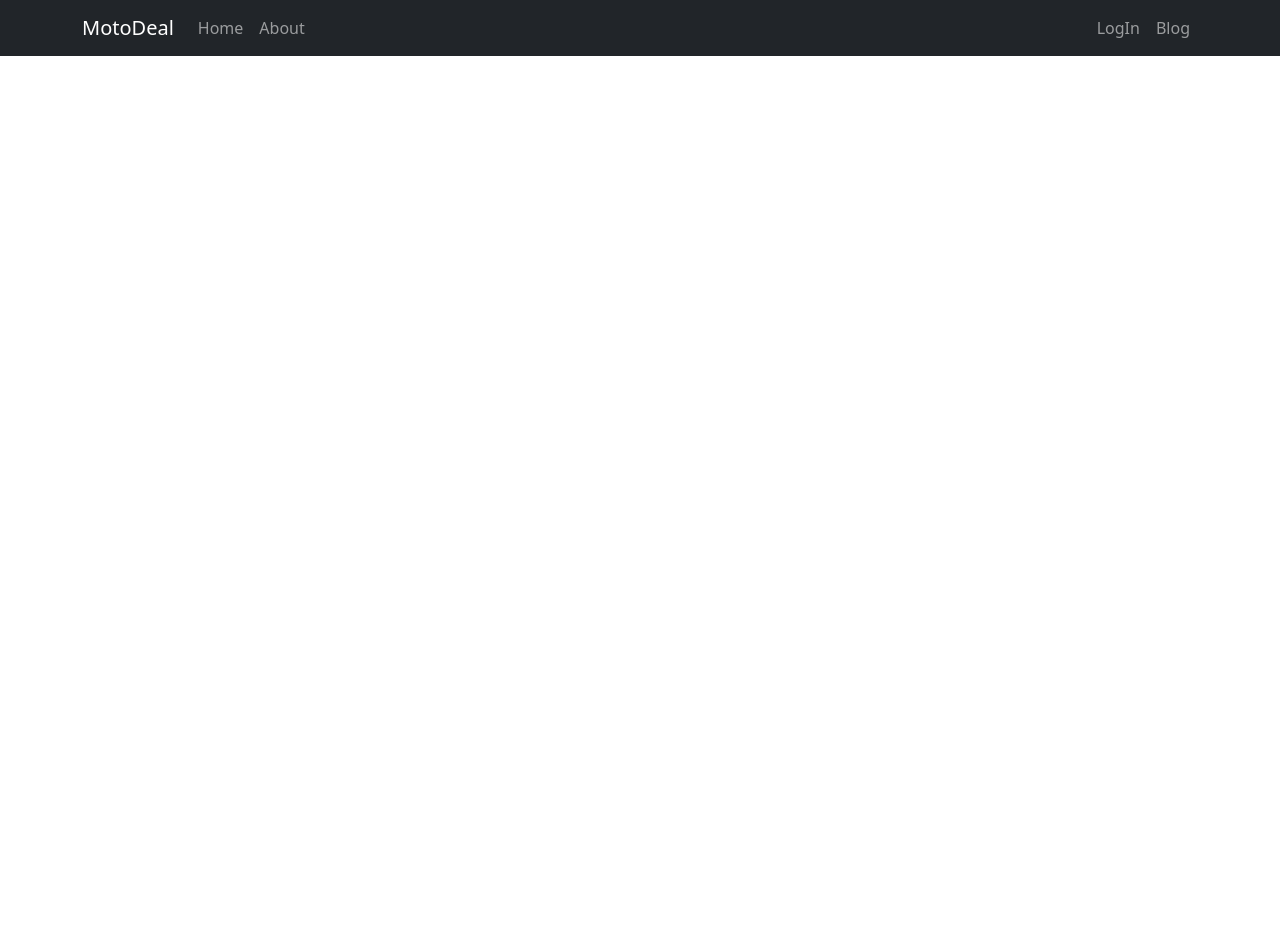
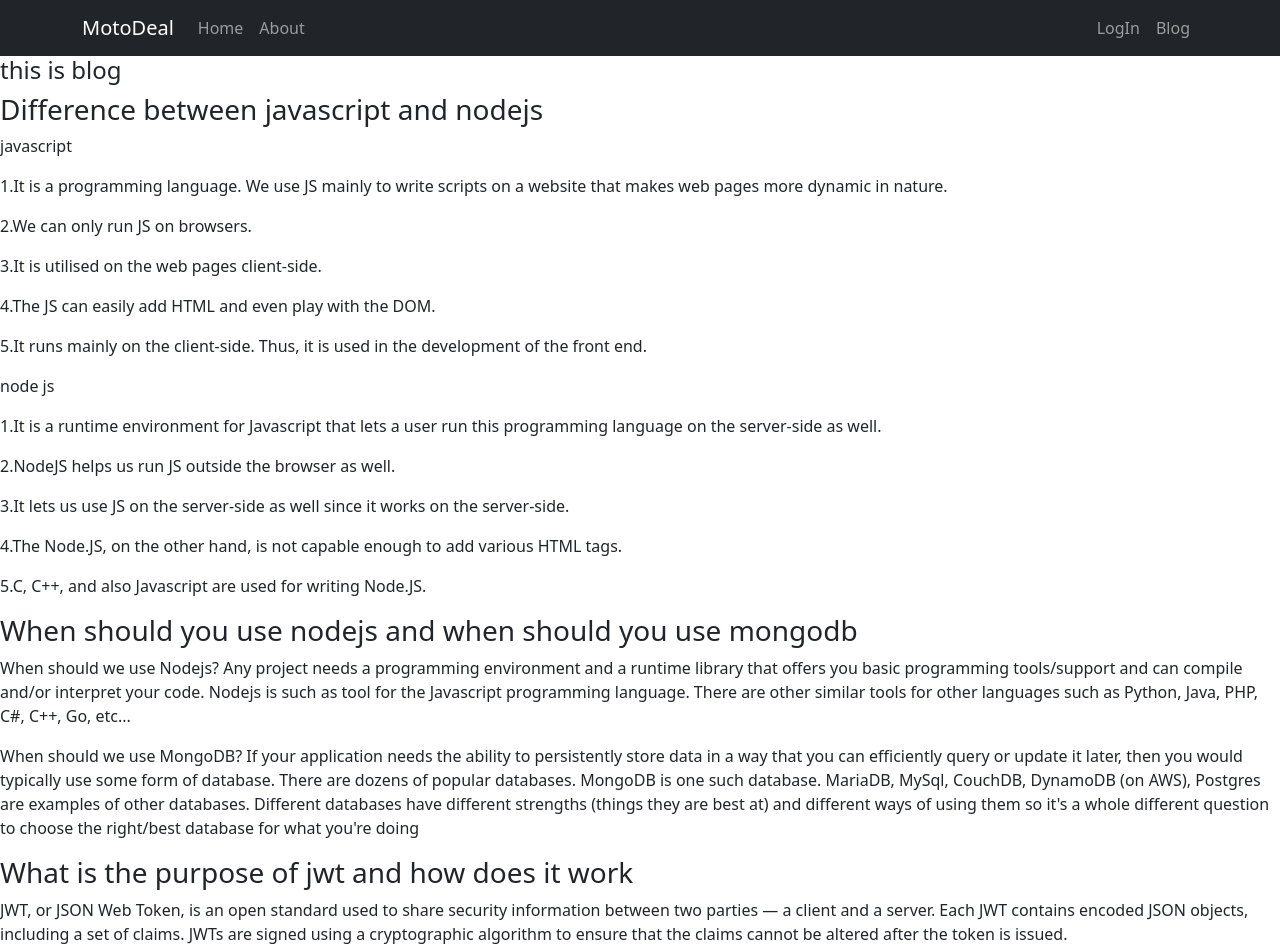
Before and after one commit to asifminhaz/warehouse-management-website, a React (Create React App) app: page /blog in a window 1280 px wide. Shown: the top 952 px of the page. Before the commit the page ends 800 px from the top, so only its background shows below. Built offline with nearby package versions, Linux system fonts and the light colour scheme; no server answers.

Commit message:
added inventory detail

```diff
--- a/package.json
+++ b/package.json
@@ -6,6 +6,7 @@
     "@testing-library/jest-dom": "^5.16.4",
     "@testing-library/react": "^13.1.1",
     "@testing-library/user-event": "^13.5.0",
+    "axios": "^0.27.2",
     "bootstrap": "^5.1.3",
     "firebase": "^9.7.0",
     "react": "^18.1.0",
@@ -14,6 +15,7 @@
     "react-firebase-hooks": "^5.0.3",
     "react-router-dom": "^6.3.0",
     "react-scripts": "5.0.1",
+    "react-toastify": "^9.0.1",
     "web-vitals": "^2.1.4"
   },
   "scripts": {
--- a/src/App.js
+++ b/src/App.js
@@ -10,6 +10,8 @@ import NotFound from './Component/NotFound/NotFound'
 import Register from './Component/Register/Register';
 import InventoryDetail from './Component/InventoryDetail/InventoryDetail';
 import RequireAuth from './Component/RequireAuth/RequireAuth';
+import { toast, ToastContainer } from 'react-toastify';
+import 'react-toastify/dist/ReactToastify.css';
 
 
 
@@ -31,6 +33,7 @@ function App() {
         }></Route>
         <Route path="*" element={<NotFound></NotFound>}></Route>
       </Routes>
+      <ToastContainer></ToastContainer>
 
     </div>
   );
--- a/src/Component/Blog/Blog.js
+++ b/src/Component/Blog/Blog.js
@@ -3,8 +3,32 @@ import React from 'react';
 const Blog = () => {
           return (
                     <div>
+                    <h4>this is blog </h4>
+                    <h3>Difference between javascript and nodejs</h3>
+                    <p>javascript</p>
+                    <p>1.It is a programming language. We use JS mainly to write scripts on a website that makes web pages more dynamic in nature.</p>
+                    <p>2.We can only run JS on browsers.</p>
+                    <p>3.It is utilised on the web pages client-side.</p>
+                    <p>4.The JS can easily add HTML and even play with the DOM.</p>
+                    <p>5.It runs mainly on the client-side. Thus, it is used in the development of the front end.</p>
+                    <p>node js</p>
+                    <p>1.It is a runtime environment for Javascript that lets a user run this programming language on the server-side as well.</p>
+                    <p>2.NodeJS helps us run JS outside the browser as well.</p>
+                    <p>3.It lets us use JS on the server-side as well since it works on the server-side.</p>
+                    <p>4.The Node.JS, on the other hand, is not capable enough to add various HTML tags.</p>
+                    <p>5.C, C++, and also Javascript are used for writing Node.JS.</p>
 
-                    </div>
+                    <h3> When should you use nodejs and when should you use mongodb</h3>
+                    <p>When should we use Nodejs?
+
+Any project needs a programming environment and a runtime library that offers you basic programming tools/support and can compile and/or interpret your code. Nodejs is such as tool for the Javascript programming language. There are other similar tools for other languages such as Python, Java, PHP, C#, C++, Go, etc...</p>
+<p>When should we use MongoDB?
+
+If your application needs the ability to persistently store data in a way that you can efficiently query or update it later, then you would typically use some form of database. There are dozens of popular databases. MongoDB is one such database. MariaDB, MySql, CouchDB, DynamoDB (on AWS), Postgres are examples of other databases. Different databases have different strengths (things they are best at) and different ways of using them so it's a whole different question to choose the right/best database for what you're doing</p>
+<h3>What is the purpose of jwt and how does it work</h3>
+<p>JWT, or JSON Web Token, is an open standard used to share security information between two parties — a client and a server. Each JWT contains encoded JSON objects, including a set of claims. JWTs are signed using a cryptographic algorithm to ensure that the claims cannot be altered after the token is issued.</p>
+
+          </div>
           );
 };
 
--- a/src/Component/Hooks/useInventories.js
+++ b/src/Component/Hooks/useInventories.js
@@ -4,7 +4,7 @@ const useInventories = () => {
           const [cars, setCars] = useState([])
 
           useEffect(() => {
-                    fetch('data.json')
+                    fetch('http://localhost:5000/inventories')
                     .then(res => res.json())
                     .then(data => setCars(data))
 
--- a/src/Component/Inventory/Inventory.js
+++ b/src/Component/Inventory/Inventory.js
@@ -21,7 +21,7 @@ const Inventory = () => {
                               <div className="cars-container">
                               {
                                         cars.slice(0, 6).map(car => <SingleInventory
-                                        key= {car.id}
+                                        key= {car._id}
                                         car={car}
                                         ></SingleInventory>)
                               }
--- a/src/Component/Inventory/SingleInventory/SingleInventory.js
+++ b/src/Component/Inventory/SingleInventory/SingleInventory.js
@@ -2,10 +2,11 @@ import React from 'react';
 import { Link, useNavigate } from 'react-router-dom';
 
 const SingleInventory = ({car}) => {
-          const {id, image, price, name, discription, quantity, supplier} = car
+          const {_id, image, price, name, discription, qauantity, supplier} = car
           const navigate = useNavigate()
           const navigateToInventoryDetail = id => {
                     navigate(`/inventory/${id}`);
+                    console.log(id)
           }
           return (
                     <div>
@@ -13,9 +14,9 @@ const SingleInventory = ({car}) => {
                              <h3>{name}</h3>
                              <h5>{price}</h5>
                              <p>{discription}</p>
-                             <p>Quantity:{quantity}</p>
+                             <p>Quantity:{qauantity}</p>
                              <p>Supplier:{supplier}</p>
-                             <button onClick={() => navigateToInventoryDetail(id)} className='btn btn-success'>Update</button>
+                             <button onClick={() => navigateToInventoryDetail(_id)} className='btn btn-success'>Update</button>
                     </div>
           );
 };
--- a/src/Component/InventoryDetail/InventoryDetail.js
+++ b/src/Component/InventoryDetail/InventoryDetail.js
@@ -1,12 +1,101 @@
 import React from 'react';
+import { useEffect } from 'react';
+import { useRef } from 'react';
+import { useState } from 'react';
 import { useParams } from 'react-router-dom';
-
+import { toast, ToastContainer } from 'react-toastify';
 const InventoryDetail = () => {
           const {inventoryId} = useParams()
+          const [inventory, setInventory] = useState({});
+          const quantityRef = useRef(0)
+          const {_id, name, price, discription, image, qauantity} = inventory
+          useEffect(() => {
+            const url = `http://localhost:5000/inventories/${inventoryId}`
+            fetch(url)
+            .then(res => res.json())
+            .then(data => setInventory(data))
+  },[])
+
+const deliveryProduct = (id) => {
+    const newQuantity = qauantity - 1
+    console.log(newQuantity)
+
+    if (newQuantity > -1) {
+          fetch(`http://localhost:5000/inventories/${inventoryId}`, {
+                method: 'PUT',
+                body: JSON.stringify({
+                      newQuantity
+                }),
+                headers: {
+                      'Content-type': 'application/json; charset=UTF-8',
+                },
+          })
+                .then((response) => response.json())
+                .then((json) => {
+                      toast(json.success)
+                });
+
+    }
+    else {
+          toast('Sorry No Quantity. Please Add quantity')
+
+    }
+
+}
+
+
+// stock
+const addQuantity = event => {
+    event.preventDefault()
+    const addedQuantity = quantityRef.current.value
+
+    if (addedQuantity > 0) {
+          const newQuantity = parseInt(qauantity) + parseInt(addedQuantity)
+
+
+          fetch(`http://localhost:5000/inventory/${inventoryId}`, {
+                method: 'PUT',
+                body: JSON.stringify({
+                      newQuantity
+                }),
+                headers: {
+                      'Content-type': 'application/json; charset=UTF-8',
+                },
+          })
+                .then((response) => response.json())
+                .then((json) => {
+                      toast(json.success)
+                });
+
+    }
+    else {
+          toast('please enter a positive value')
+    }
+}
+
           return (
                     <div>
-                        <h2>WELCOME TO inventory detail:{inventoryId}</h2>
+                        <h2 className='text-center'>WELCOME TO inventory</h2>
+                        <img src={inventory?.image} alt=""></img>
+                                  <h2>{inventory?.name}</h2>
+                                  <h2>{inventory?.price}</h2>
+                                  <p>{inventory?.discription}</p>
+                                  <p>Supplier:{inventory?.supplier}</p>
+                                  <h4>Quantity:{inventory?.qauantity}</h4>
+
+                                   <button onClick={()=> deliveryProduct () } className="btn btn-success">Delivery</button>
+
+                                   <div className='p-2'>
+                                       <input placeholder='Enter Quantity' ref={quantityRef} type="number" name="number" id="" />
+                                       <button onClick={addQuantity} className="btn btn-success">stock</button>
+                                   </div>
+
+
+
+
+
                     </div>
+
           );
 };
 
--- a/src/index.js
+++ b/src/index.js
@@ -5,6 +5,7 @@ import App from './App';
 import reportWebVitals from './reportWebVitals';
 import 'bootstrap/dist/css/bootstrap.min.css';
 import { BrowserRouter } from "react-router-dom";
+
 
 const root = ReactDOM.createRoot(document.getElementById('root'));
 root.render(
```
Also changed, not shown: src/Component/Manage Inventory/UpdateInventory.js (added, +27 -0 lines), src/Component/Manage Inventory/manageInventory.js (+8 -2 lines), 1 other file (tests, documents, lock files or other folders).
